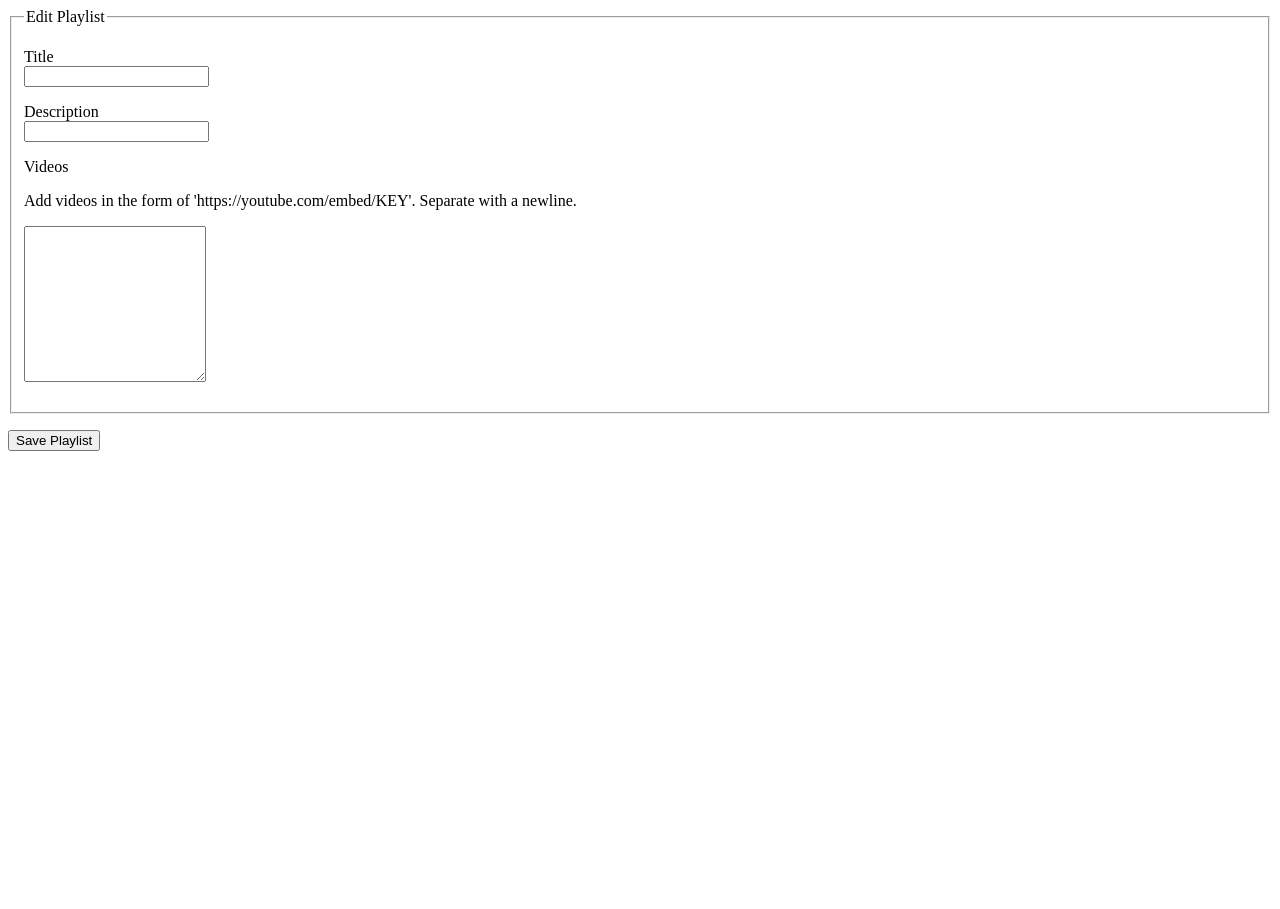
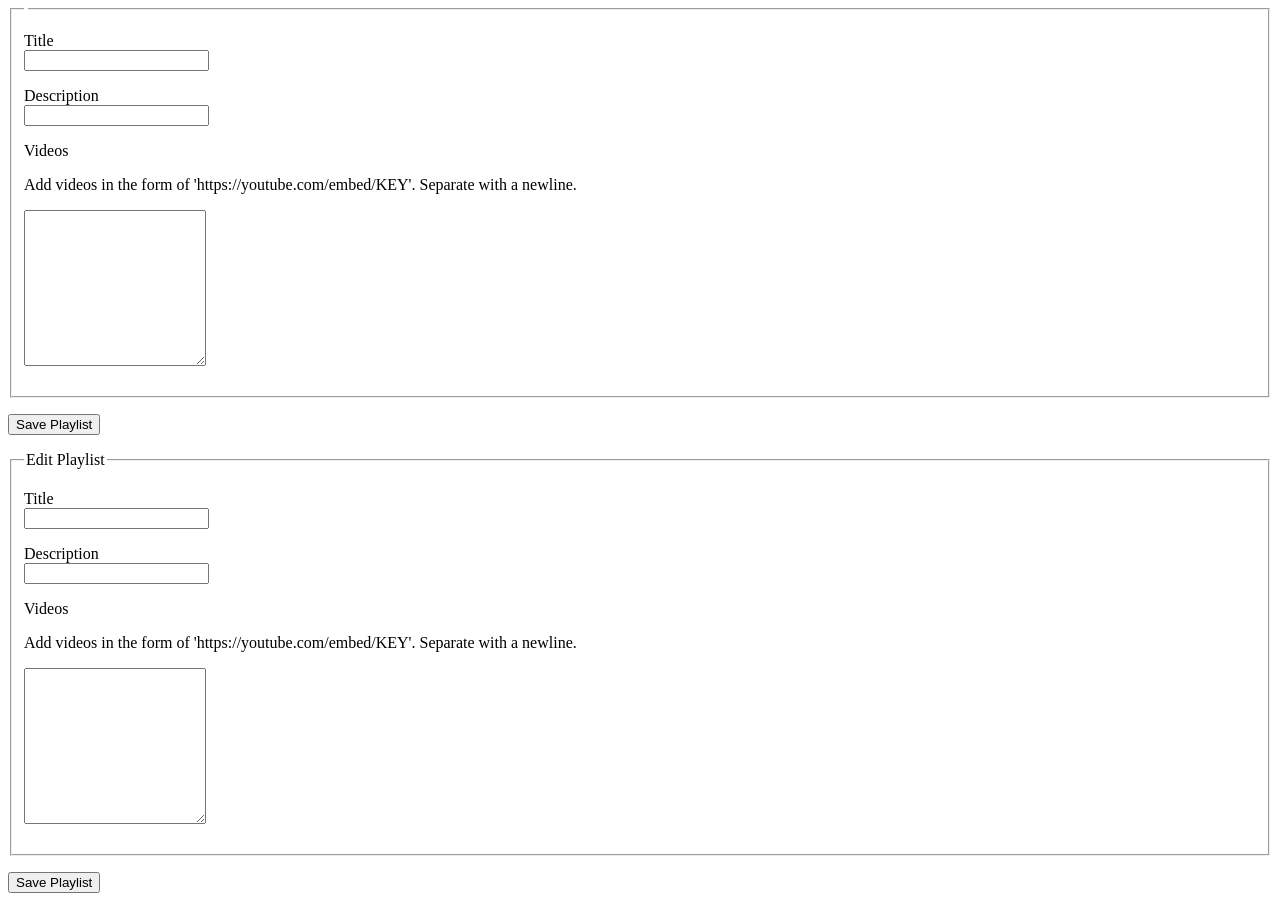
Before and after one commit to reikamoon/playlister, a Flask app: template templates/playlists_edit.html in a window 1280 px wide. Before the commit the page ends 451 px from the top, so only its background shows below. Run offline with Flask 2, Linux system fonts and the light colour scheme; the template is opened without the code that fills it, so the values that code supplies are empty.

Commit message:
updated to include partials

```diff
--- a/templates/playlists_edit.html
+++ b/templates/playlists_edit.html
@@ -3,6 +3,7 @@
 
 {% block content %}
 <form method='POST' action='/playlists/{{playlist._id}}'>
+    {% include 'partials/playlists_form.html' %}
     <fieldset>
         <legend>Edit Playlist</legend>
         <!-- TITLE -->
```
